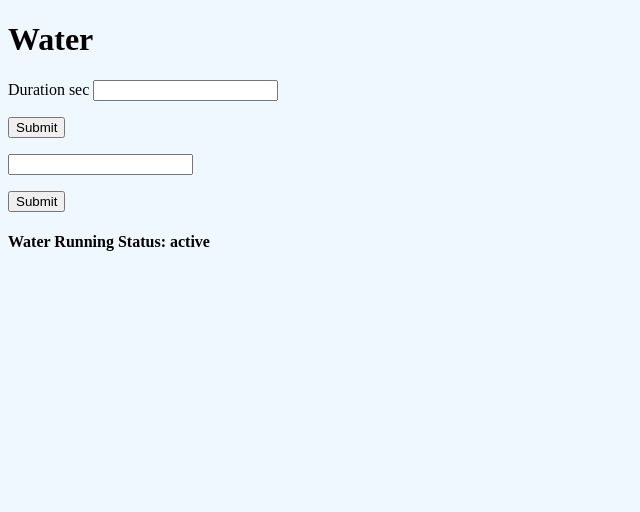
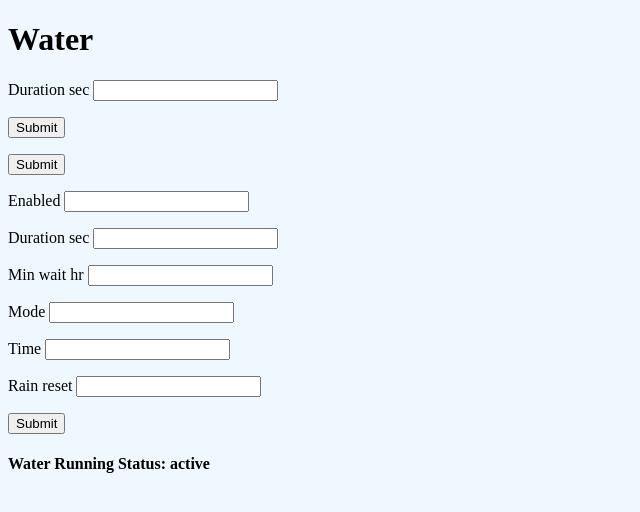
Before and after one commit to PetercSnk/web-app-garden, a Python web app: template web-application/app/templates/water.html in a window 1280 px wide. Shown: the top 512 px of the page, without its empty margins (0-640 px from the left). Run offline with Jinja, Linux system fonts and the light colour scheme; the template is opened without the code that fills it: most values are stand-ins (such as "Sample title", 1, 10 or a date in 2020); form fields are guessed from the names that the template uses.

Commit message:
auto watering updates

```diff
--- a/web-application-bp/app/water/forms.py
+++ b/web-application-bp/app/water/forms.py
@@ -13,8 +13,10 @@ class CancelForm(FlaskForm):
 
 
 class AutoForm(FlaskForm):
+    enabled = BooleanField("Enable Automatic Watering", validators=[DataRequired()])
     duration_sec = IntegerField("Water Duration (Seconds)", validators=[DataRequired(), NumberRange(min=30, max=300, message="Minimum: %(min)s, Maximum: %(max)s")])
     min_wait_hr = IntegerField("Minimum Wait (Hours)", validators=[DataRequired()])
     mode = IntegerField("Mode (1:Sunset, 2:Sunrise, 3:Custom)", validators=[DataRequired(), NumberRange(min=1, max=3, message="Modes only 1, 2, and 3 are available")])
     time = TimeField("Custom Water Time", validators=[DataRequired()])
     rain_reset = BooleanField("Reset Timer on Rainfall", validators=[DataRequired()])
+    submit = SubmitField("Save")
--- a/web-application-bp/app/water/models.py
+++ b/web-application-bp/app/water/models.py
@@ -23,6 +23,7 @@ class WaterStatus(db.Model):
 class WaterAuto(db.Model):
     __bind_key__ = "water"
     id = db.Column(db.Integer, primary_key=True)
+    enabled = db.Column(db.Boolean)
     duration_sec = db.Column(db.Integer)
     min_wait_hr = db.Column(db.Integer)
     mode = db.Column(db.Integer)
--- a/web-application-bp/app/water/templates/water/water.html
+++ b/web-application-bp/app/water/templates/water/water.html
@@ -9,9 +9,6 @@
         <p>
             {{ water_form.duration_sec.label }}
             {{ water_form.duration_sec }}
-            {% for error in water_form.duration_sec.errors %}
-                <span class="form-error"{{ error }}</span>
-            {% endfor %}
         </p>
         <p>
             {{ water_form.submit() }}
@@ -20,10 +17,37 @@
     <form action="" method="post">
         {{ cancel_form.hidden_tag() }}
         <p>
-            {{cancel_form.label }}
+            {{ cancel_form.submit() }}
+        </p>
+    </form>
+    <form action="" method="post">
+        {{ auto_form.hidden_tag() }}
+        <p>
+            {{ auto_form.enabled.label }}
+            {{ auto_form.enabled }}
         </p>
         <p>
-            {{ cancel_form.submit() }}
+            {{ auto_form.duration_sec.label }}
+            {{ auto_form.duration_sec }}
+        </p>
+        <p>
+            {{ auto_form.min_wait_hr.label }}
+            {{ auto_form.min_wait_hr }}
+        </p>
+        <p>
+            {{ auto_form.mode.label }}
+            {{ auto_form.mode }}
+        </p>
+        <p>
+            {{ auto_form.time.label }}
+            {{ auto_form.time }}
+        </p>
+        <p>
+            {{ auto_form.rain_reset.label }}
+            {{ auto_form.rain_reset }}
+        </p>
+        <p>
+            {{ auto_form.submit() }}
         </p>
     </form>
     <h4>Water Running Status: {{ status }}</h4>
```
